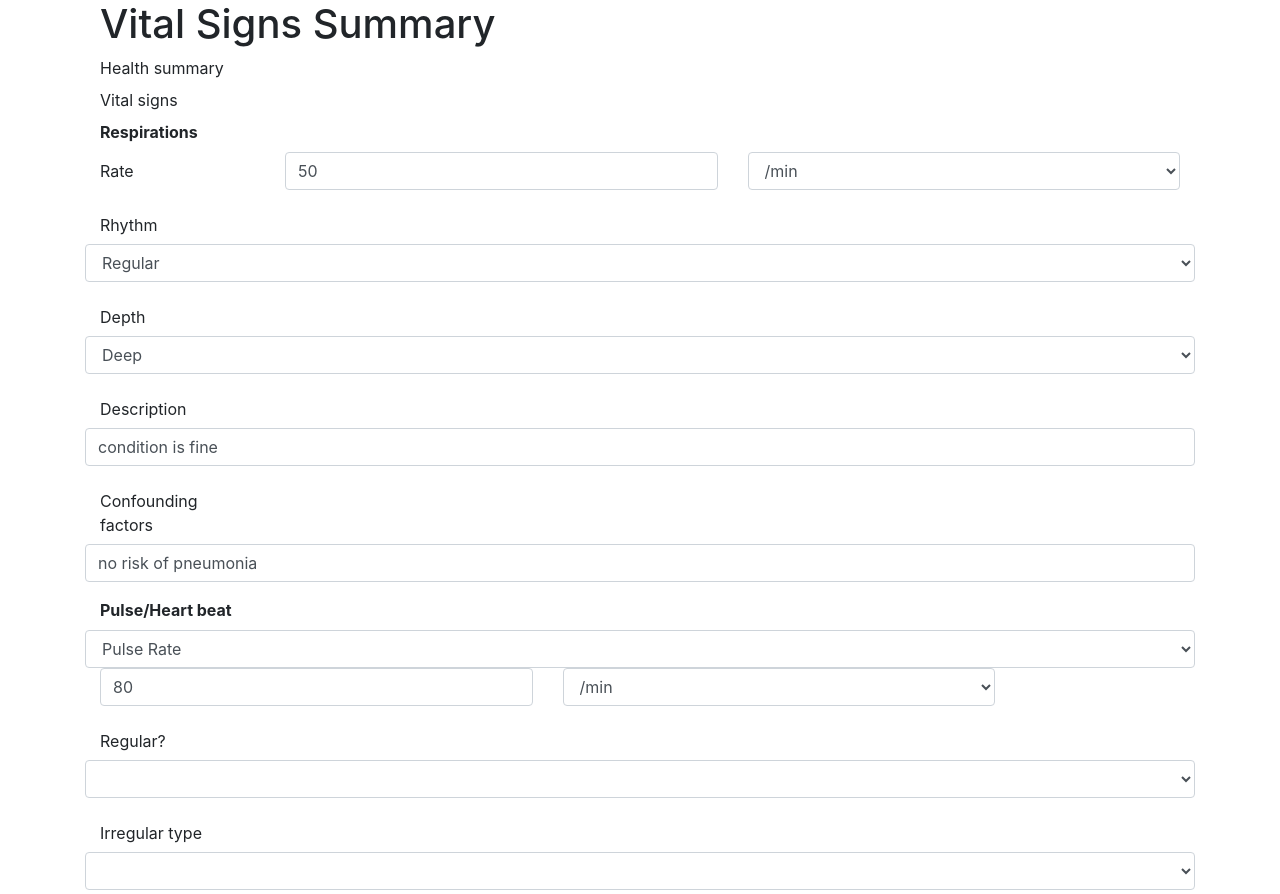
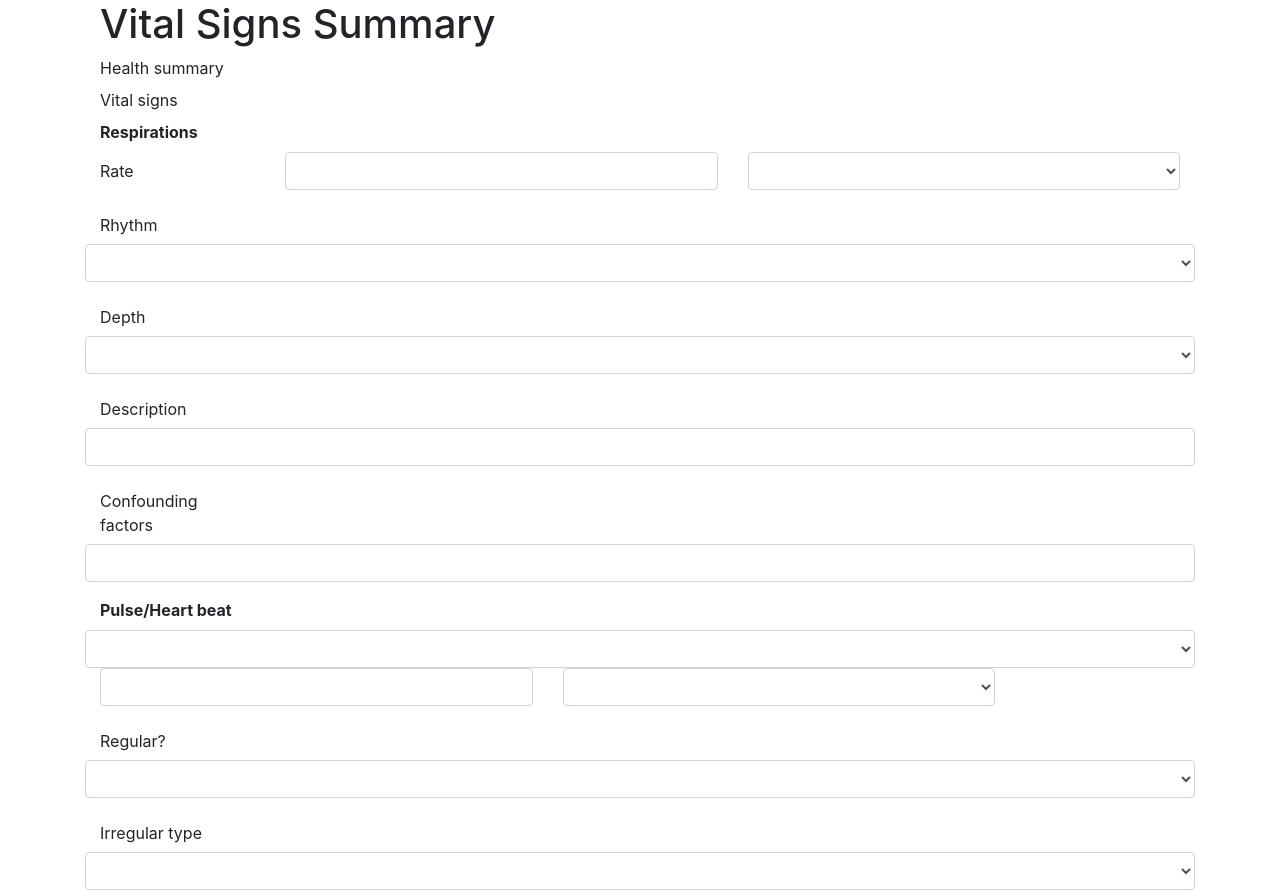
Before and after one commit to sakshamnegi/ehr_webapp, a Django app: template templates/savedForm.html in a window 1280 px wide. Shown: the top 894 px of the page. Run offline with Django 3.2, Linux system fonts and the light colour scheme; the template is opened without the code that fills it, so the values that code supplies are empty; some libraries are stand-ins or nearby versions.

Commit message:
After converting html to json

```diff
--- a/templates/savedForm.html
+++ b/templates/savedForm.html
@@ -29,36 +29,36 @@
 <div class="ELEMENT form-group row">
 <label class="col-md-2 col-form-label">Rate</label>
 <div class="col-md-5">
-<input class="DV_QUANTITY form-control" name="/data[at0001]/events[at0002]/data[at0003]/items[at0004]/value/magnitude" type="text" value="50"/>
+<input class="DV_QUANTITY form-control" name="/data[at0001]/events[at0002]/data[at0003]/items[at0004]/value/magnitude" type="text" value=""/>
 </div>
 <div class="col-md-5">
 <select class="DV_QUANTITY form-control" name="/data[at0001]/events[at0002]/data[at0003]/items[at0004]/value/units">
-<option value=""></option>
-<option selected="selected" value="/min">/min</option>
+<option selected="selected" value=""></option>
+<option value="/min">/min</option>
 </select>
 </div>
 </div>
 <div class="ELEMENT form-group row">
 <label class="col-md-2 col-form-label">Rhythm</label>
 <select class="DV_CODED_TEXT form-control" name="/data[at0001]/events[at0002]/data[at0003]/items[at0005]/value/defining_code">
-<option value=""></option>
-<option selected="selected" value="at0006">Regular</option>
+<option selected="selected" value=""></option>
+<option value="at0006">Regular</option>
 <option value="at0007">Irregular</option>
 </select>
 </div>
 <div class="ELEMENT form-group row">
 <label class="col-md-2 col-form-label">Depth</label>
 <select class="DV_CODED_TEXT form-control" name="/data[at0001]/events[at0002]/data[at0003]/items[at0016]/value/defining_code">
-<option value=""></option>
+<option selected="selected" value=""></option>
 <option value="at0017">Normal</option>
 <option value="at0018">Shallow</option>
-<option selected="selected" value="at0019">Deep</option>
+<option value="at0019">Deep</option>
 <option value="at0025">Variable</option>
 </select>
 </div>
 <div class="ELEMENT form-group row">
 <label class="col-md-2 col-form-label">Description</label>
-<input class="DV_TEXT form-control" name="/data[at0001]/events[at0002]/data[at0003]/items[at0024]/value" type="text" value="condition is fine"/>
+<input class="DV_TEXT form-control" name="/data[at0001]/events[at0002]/data[at0003]/items[at0024]/value" type="text" value=""/>
 </div>
 </div>
 <div class="ITEM_TREE">
@@ -66,7 +66,7 @@
 </div>
 <div class="ELEMENT form-group row">
 <label class="col-md-2 col-form-label">Confounding factors</label>
-<input class="DV_TEXT form-control" name="/data[at0001]/events[at0002]/state[at0022]/items[at0056]/value" type="text" value="no risk of pneumonia"/>
+<input class="DV_TEXT form-control" name="/data[at0001]/events[at0002]/state[at0022]/items[at0056]/value" type="text" value=""/>
 </div>
 <div class="CLUSTER">
 </div>
@@ -81,17 +81,17 @@
 <div class="ITEM_TREE">
 <div class="ELEMENT form-group row">
 <select class="DV_CODED_TEXT form-control" name="/data[at0002]/events[at0003]/data[at0001]/items[at0004]/name/defining_code">
-<option value=""></option>
-<option selected="selected" value="at1026">Pulse Rate</option>
+<option selected="selected" value=""></option>
+<option value="at1026">Pulse Rate</option>
 <option value="at1027">Heart Rate</option>
 </select>
 <div class="col-md-5">
-<input class="DV_QUANTITY form-control" name="/data[at0002]/events[at0003]/data[at0001]/items[at0004]/value/magnitude" type="text" value="80"/>
+<input class="DV_QUANTITY form-control" name="/data[at0002]/events[at0003]/data[at0001]/items[at0004]/value/magnitude" type="text" value=""/>
 </div>
 <div class="col-md-5">
 <select class="DV_QUANTITY form-control" name="/data[at0002]/events[at0003]/data[at0001]/items[at0004]/value/units">
-<option value=""></option>
-<option selected="selected" value="/min">/min</option>
+<option selected="selected" value=""></option>
+<option value="/min">/min</option>
 </select>
 </div>
 </div>
--- a/templates/savedForm.json
+++ b/templates/savedForm.json
@@ -1 +1 @@
-{"Rate": ["50", ""], "Rhythm": "Regular", "Depth": "Deep", "Description": ["condition is fine"], "Confounding factors": [""], "Pulse/Heart beat": ["80", "", ""], "Regular?": "", "Irregular type": "", "Character": [""], "Clinical description": [""], "Position": "", "Method": "", "Body site": "", "Systolic": [""], "Diastolic": [""], "Comment": [""], "Sleep status": "", "Tilt": [""], "Cuff size": "", "Location of measurement": "", "X - Specific location": [""], "Mean arterial pressure formula": [""], "Systolic pressure formula": [""], "Diastolic pressure formula": [""], "Diastolic endpoint": "", "Current day of menstrual cycle": [""], "State of Dress": "", "Confounding Factors": [""], "numerator\n                      \n": [""], "denominator\n                      \n": [""], "spOC": [""], "X - ptcO2": [""], "X - ptcCO2": [""], "Multimedia image": [""], "Interpretation": [""], "Sensor site": [""], "Sensor type": "", "X - Electrode operating temperature": [""], "X - Time of sensor application": ["Submit"]}
+{"Rate": ["", ""], "Rhythm": "", "Depth": "", "Description": [""], "Confounding factors": [""], "Pulse/Heart beat": ["", "", ""], "Regular?": "", "Irregular type": "", "Character": [""], "Clinical description": [""], "Position": "", "Method": "", "Body site": "", "Systolic": [""], "Diastolic": [""], "Comment": [""], "Sleep status": "", "Tilt": [""], "Cuff size": "", "Location of measurement": "", "X - Specific location": [""], "Mean arterial pressure formula": [""], "Systolic pressure formula": [""], "Diastolic pressure formula": [""], "Diastolic endpoint": "", "Current day of menstrual cycle": [""], "State of Dress": "", "Confounding Factors": [""], "numerator\n                      \n": [""], "denominator\n                      \n": [""], "spOC": [""], "X - ptcO2": [""], "X - ptcCO2": [""], "Multimedia image": [""], "Interpretation": [""], "Sensor site": [""], "Sensor type": "", "X - Electrode operating temperature": [""], "X - Time of sensor application": ["Submit"]}
```
Also changed, not shown: templates/valid.html (+4 -8 lines).
